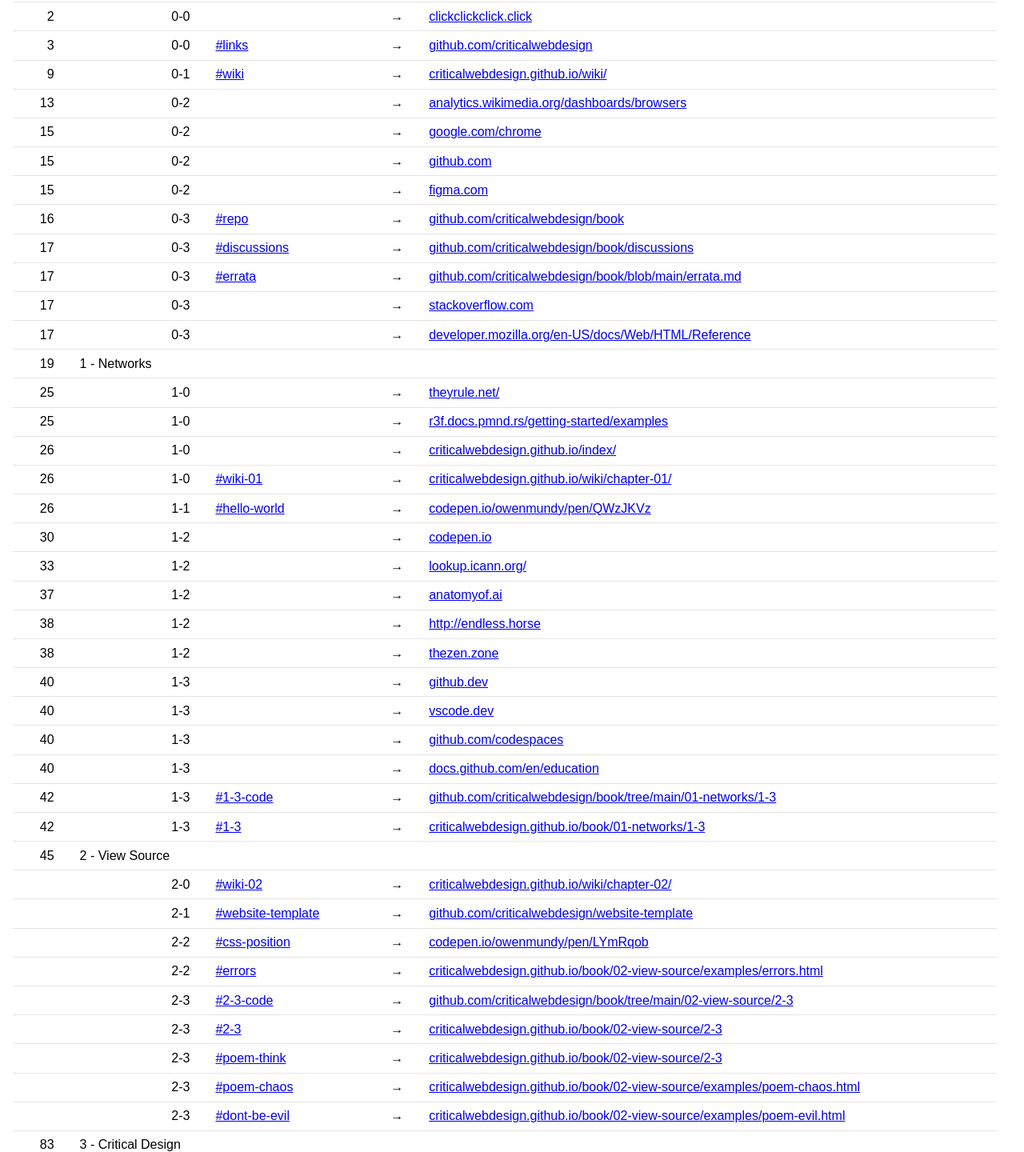
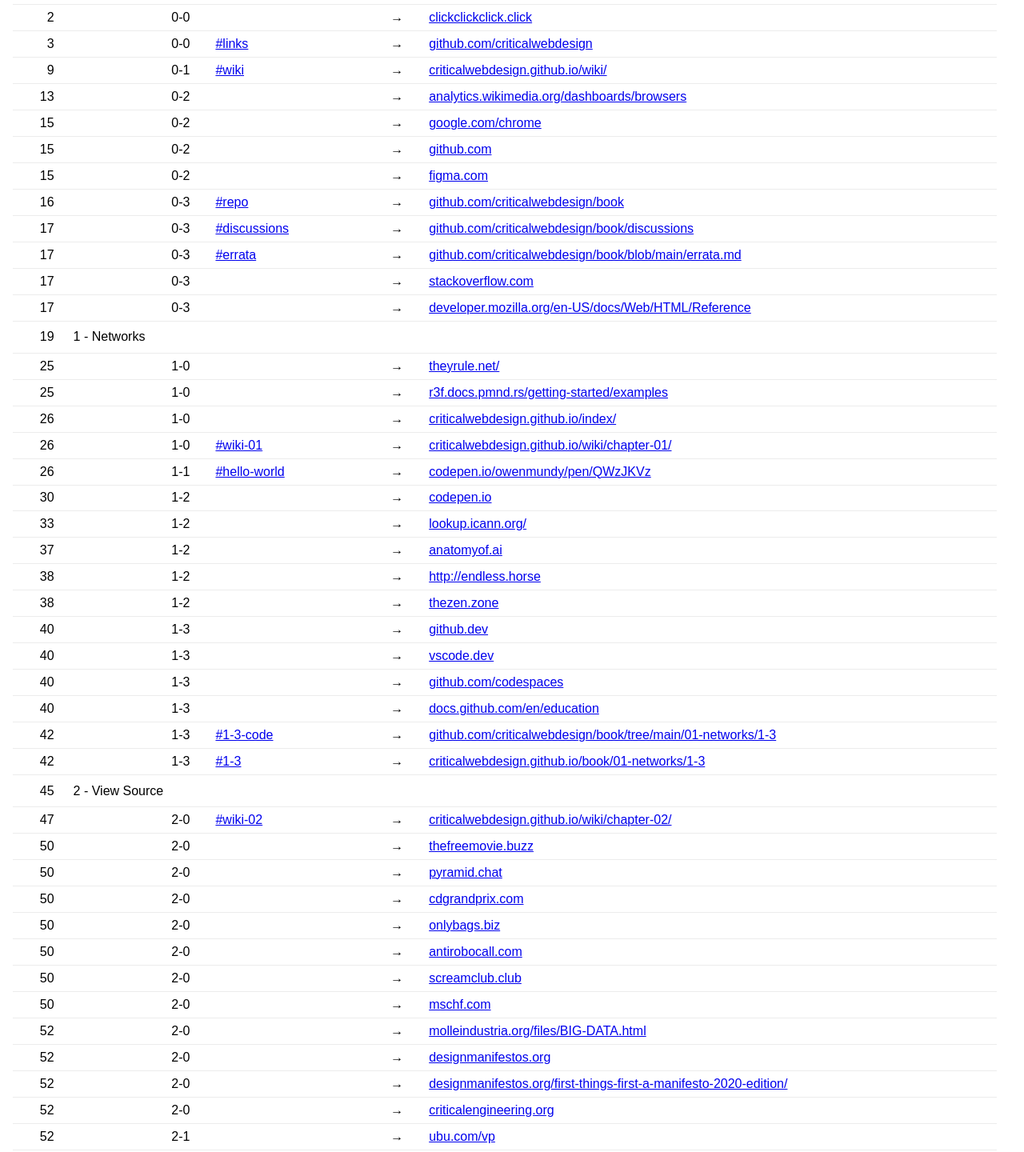
Before and after one commit to criticalwebdesign/criticalwebdesign.github.io, a plain HTML site: page index.html in a window 1280 px wide. Shown: the part 164-1604 px from the top of the page at 80% size. Drawn offline with Linux system fonts and the light colour scheme.

Commit message:
Update links in ch0-7

```diff
--- a/index.html
+++ b/index.html
@@ -53,13 +53,13 @@
         }
 
         table tr {
-            border-bottom: 1pt solid rgb(228, 228, 228);
+            border-bottom: 1pt solid rgb(236, 236, 236);
         }
 
         table tr th,
         table tr td {
             font-weight: normal;
-            padding: .4rem 1rem;
+            padding: .3rem 1rem;
             text-wrap: nowrap;
             height: 1.4rem;
             /* border: 1pt solid rgb(228, 228, 228); */
@@ -153,7 +153,7 @@
 
                 // CHAPTER # + TITLE
                 if (links[slug].chapter && links[slug].title) {
-                    output += `<td colspan="5" class="align-left">${links[slug].chapter} - ${links[slug].title}</td>`;
+                    output += `<td colspan="5" class="align-left" style="padding:.5rem">${links[slug].chapter} - ${links[slug].title}</td>`;
                 }
                 else {
                     output += `<td></td>`; // chapter
```
Also changed, not shown: data.json (+1 -1 lines).
